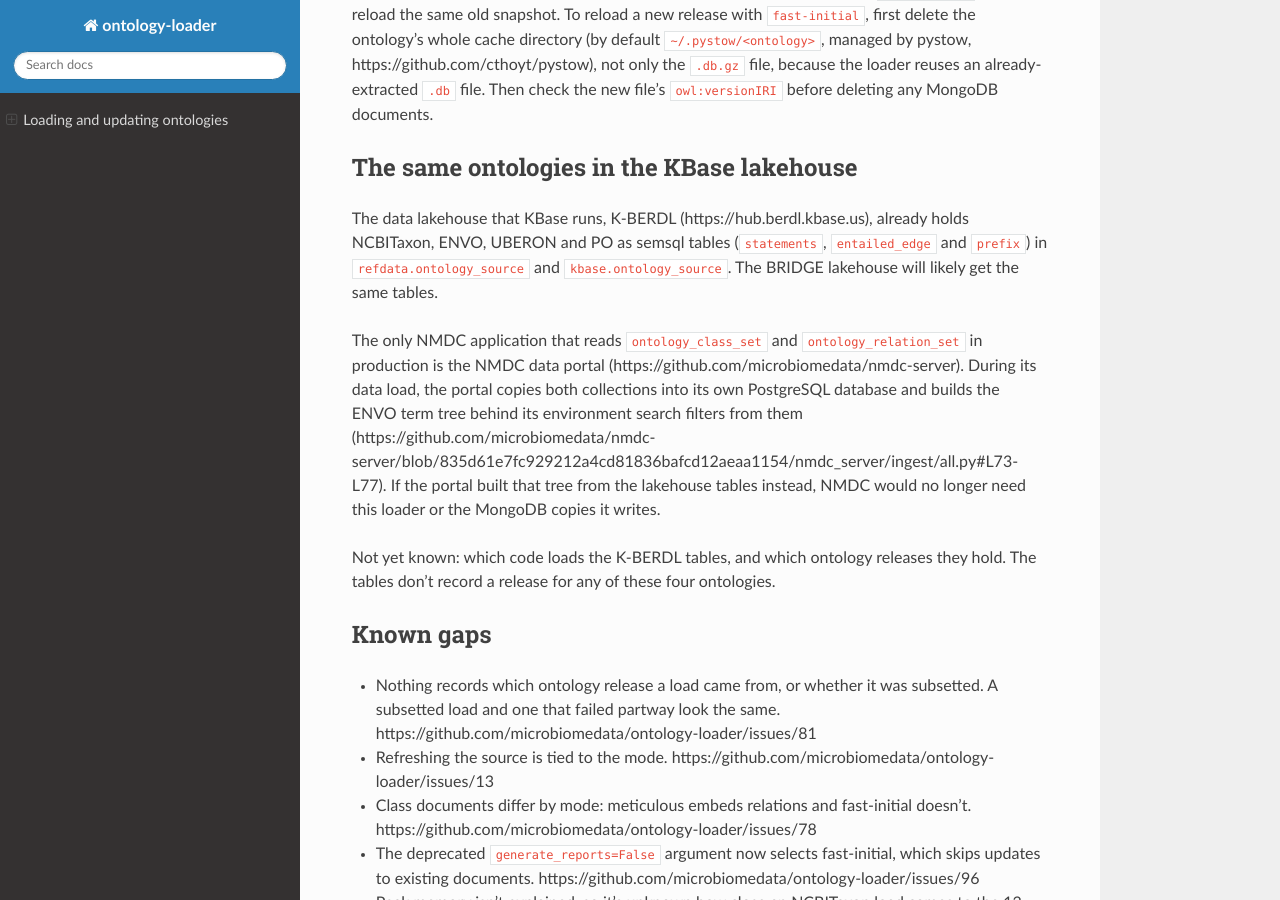
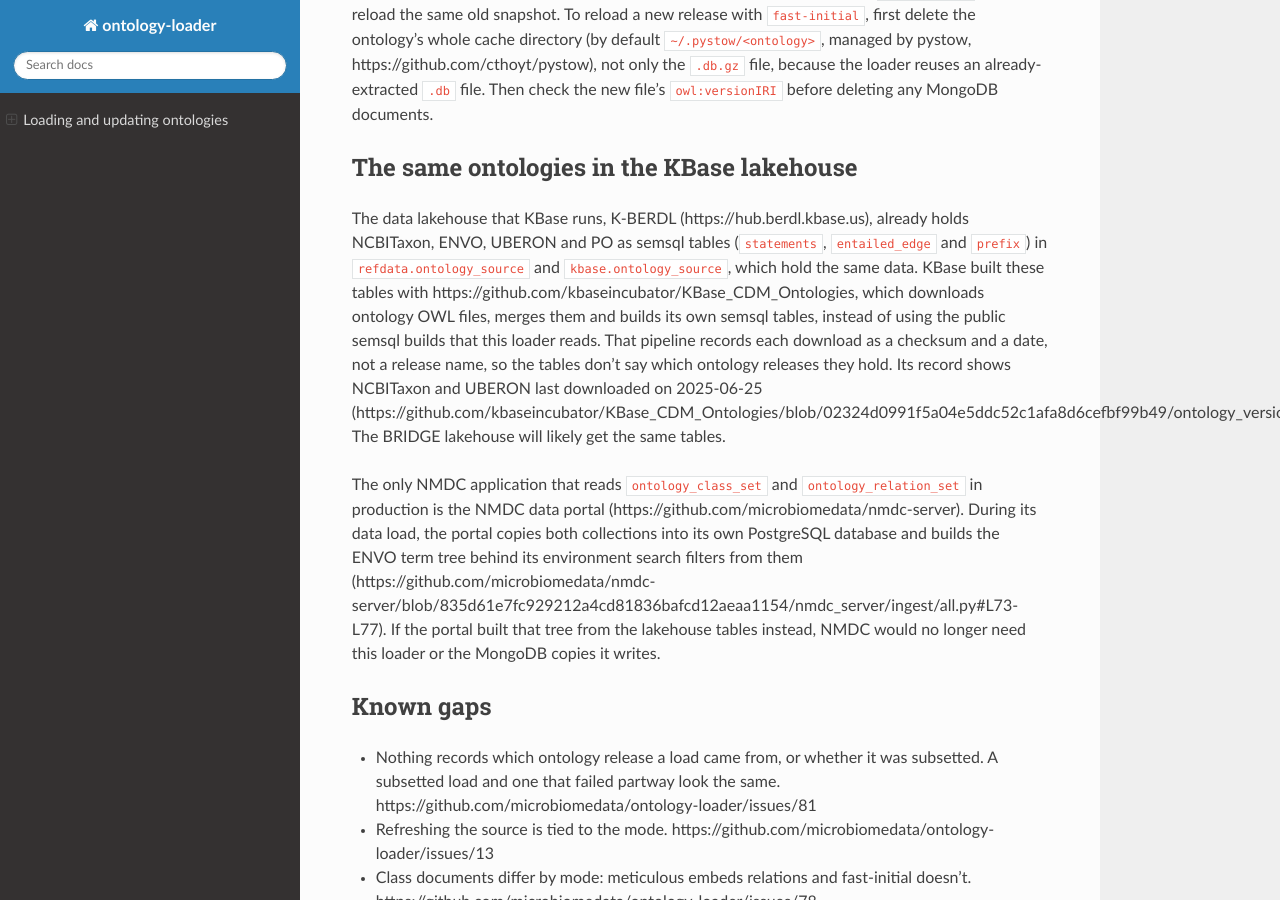
Before and after one commit to microbiomedata/ontology-loader, a Sphinx documentation site: the page built from docs/loading-and-updating.md, in a window 1280 px wide and 900 px high, scrolled down 2118 px. Built offline with Sphinx 7.4.7 and the Read the Docs theme 3.1.0, drawn with Linux system fonts in a browser that asks for light colours; pages that are not in the unit, such as notebooks, are missing from menus.

Commit message:
Name the code that builds the KBase lakehouse ontology tables

```diff
--- a/docs/loading-and-updating.md
+++ b/docs/loading-and-updating.md
@@ -55,11 +55,9 @@ Running in `meticulous` mode deletes the cached source and downloads it again. R
 
 ## The same ontologies in the KBase lakehouse
 
-The data lakehouse that KBase runs, K-BERDL (https://hub.berdl.kbase.us), already holds NCBITaxon, ENVO, UBERON and PO as semsql tables (`statements`, `entailed_edge` and `prefix`) in `refdata.ontology_source` and `kbase.ontology_source`. The BRIDGE lakehouse will likely get the same tables.
+The data lakehouse that KBase runs, K-BERDL (https://hub.berdl.kbase.us), already holds NCBITaxon, ENVO, UBERON and PO as semsql tables (`statements`, `entailed_edge` and `prefix`) in `refdata.ontology_source` and `kbase.ontology_source`, which hold the same data. KBase built these tables with https://github.com/kbaseincubator/KBase_CDM_Ontologies, which downloads ontology OWL files, merges them and builds its own semsql tables, instead of using the public semsql builds that this loader reads. That pipeline records each download as a checksum and a date, not a release name, so the tables don't say which ontology releases they hold. Its record shows NCBITaxon and UBERON last downloaded on 2025-06-25 (https://github.com/kbaseincubator/KBase_CDM_Ontologies/blob/02324d0991f5a04e5ddc52c1afa8d6cefbf99b49/ontology_versions/ontology_versions.json). The BRIDGE lakehouse will likely get the same tables.
 
 The only NMDC application that reads `ontology_class_set` and `ontology_relation_set` in production is the NMDC data portal (https://github.com/microbiomedata/nmdc-server). During its data load, the portal copies both collections into its own PostgreSQL database and builds the ENVO term tree behind its environment search filters from them (https://github.com/microbiomedata/nmdc-server/blob/835d61e7fc929212a4cd81836bafcd12aeaa1154/nmdc_server/ingest/all.py#L73-L77). If the portal built that tree from the lakehouse tables instead, NMDC would no longer need this loader or the MongoDB copies it writes.
-
-Not yet known: which code loads the K-BERDL tables, and which ontology releases they hold. The tables don't record a release for any of these four ontologies.
 
 ## Known gaps
 
```
